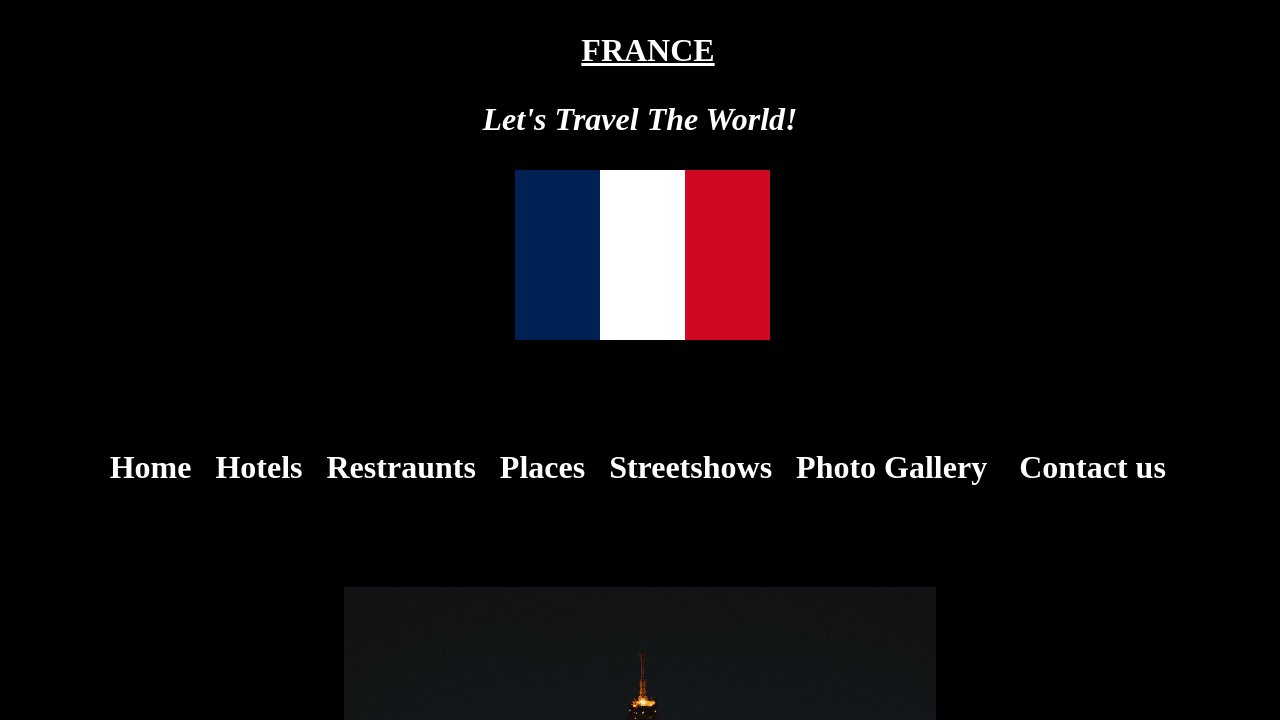
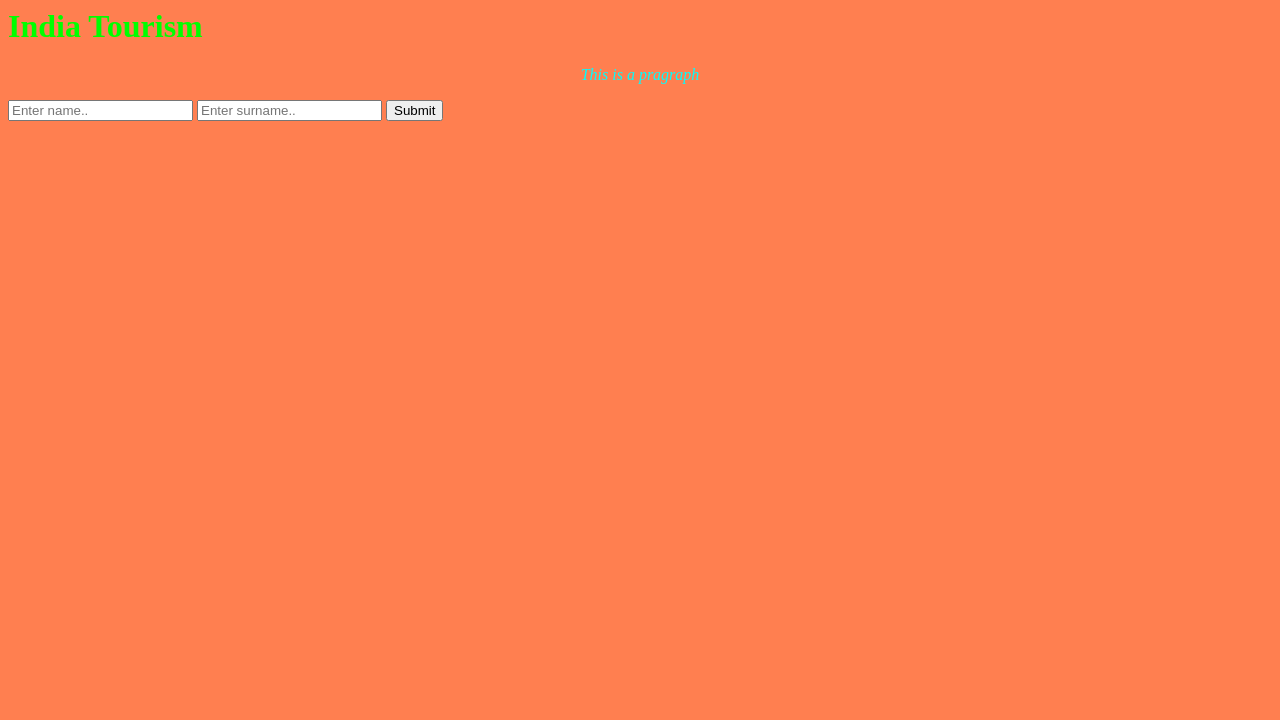
Before and after one commit to AravindSaseendran89/DesignWeb, a plain HTML site: page index.html in a window 1280 px wide. Shown: the top 720 px of the page. Drawn offline with Linux system fonts and the light colour scheme.

Commit message:
Add files via upload

```diff
--- a/format.css
+++ b/format.css
@@ -1,8 +1,9 @@
-body {background-color: black;}
+body {background-color: coral;}
 
-h1 {color: white
+h1 {color: lime
 	}
 
-<p> {
-	color:black
-}</p>
+
+p{ color: aqua; font-style:italic; text-align:center
+
+}
--- a/index.html
+++ b/index.html
@@ -1,63 +1,19 @@
-<!DOCTYPE html PUBLIC "-//W3C//DTD XHTML 1.0 Transitional//EN" "http://www.w3.org/TR/xhtml1/DTD/xhtml1-transitional.dtd">
-<html xmlns="http://www.w3.org/1999/xhtml">
+<html>
+    <head>
+    <link rel="stylesheet" href="format.css">
+        <title>
+            Input Form
+        </title>
 
-<head>
-
-<meta content="text/html; charset=utf-8" http-equiv="Content-Type" />
-<title>Home</title>
-<link rel="stylesheet" href="format.css"/>
-<style type="text/css">
-.auto-style1 {
-	font-family: "Berlin Sans FB";
-	font-size: xx-large;
-	text-align: center;
-}
-.auto-style7 {
-	text-align: center;
-	font-size: xx-large;
-}
-.auto-style6 {
-	font-size: large;
-}
-.auto-style2 {
-	text-decoration: underline;
-	color: #FFFFFF;
-}
-.auto-style14 {
-	color: #FFFFFF;
-}
-.auto-style15 {
-	text-align: center;
-	font-size: xx-large;
-	color: #FFFFFF;
-}
-.auto-style16 {
-	text-decoration: none;
-}
-</style>
-</head>
-
-<body >
-
-<p class="auto-style1"><strong><span class="auto-style14">&nbsp; </span> <span class="auto-style2">FRANCE</span></strong></p>
-<p class="auto-style15"><em><strong>Let's Travel The World!</strong></em></p>
-<p class="auto-style15"><strong>&nbsp;&nbsp;&nbsp; <span class="auto-style6">&nbsp;&nbsp;<img alt="" height="170" src="france%20flag%20-%20home%20page.png" width="255" />&nbsp;&nbsp;&nbsp;&nbsp;&nbsp;&nbsp;&nbsp;&nbsp;</span></strong></p>
-<p class="auto-style15">&nbsp;</p>
-<p class="auto-style15"><strong>Home&nbsp;&nbsp; <a class="auto-style16" href="Hotels.html"><span class="auto-style14">Hotels</span></a>&nbsp;&nbsp;
-<a class="auto-style16" href="Restraunts.html"><span class="auto-style14">
-Restraunts</span></a>&nbsp;&nbsp; <a class="auto-style16" href="places.html">
-<span class="auto-style14">Places</span></a>&nbsp;&nbsp;
-<a class="auto-style16" href="streetshows.html"><span class="auto-style14">
-Streetshows</span></a>&nbsp;&nbsp;
-<a class="auto-style16" href="Photo%20Gallery.html"><span class="auto-style14">
-Photo Gallery</span></a>&nbsp;&nbsp;&nbsp;
-<a class="auto-style16" href="login.html"><span class="auto-style14">Contact us</span><span class="auto-style6">&nbsp;</span></a></strong></p>
-
-<p class="auto-style7">&nbsp;</p>
-
-<p class="auto-style7">
-<img alt="" height="913" src="aaaaa.jpg" width="592" /></p>
-
-</body>
-
+        <script type="text/javascript" src="index.js"></script>
+    </head>
+    <body>
+         <h1>India Tourism</h1>
+         <p>This is a pragraph</p>
+        <form action="result.html" method="POST">
+            <input type="text" id="name" name="name" placeholder="Enter name.." required/>
+            <input type="text" id="surname" name="surname" placeholder="Enter surname.." required/>
+            <input type="submit" onclick="handleSubmit()"/>
+        </form>
+    </body>
 </html>
--- /dev/null
+++ b/index.js
@@ -0,0 +1,13 @@
+function handleSubmit () {
+    const name = document.getElementById('name').value;
+    const surname = document.getElementById('surname').value;
+
+    // to set into local storage
+    /* localStorage.setItem("NAME", name);
+    localStorage.setItem("SURNAME", surname); */
+
+    sessionStorage.setItem("NAME", name);
+    sessionStorage.setItem("SURNAME", surname);
+
+    return;
+}
```
Also changed, not shown: result.html (added, +23 -0 lines), result.js (added, +18 -0 lines).
